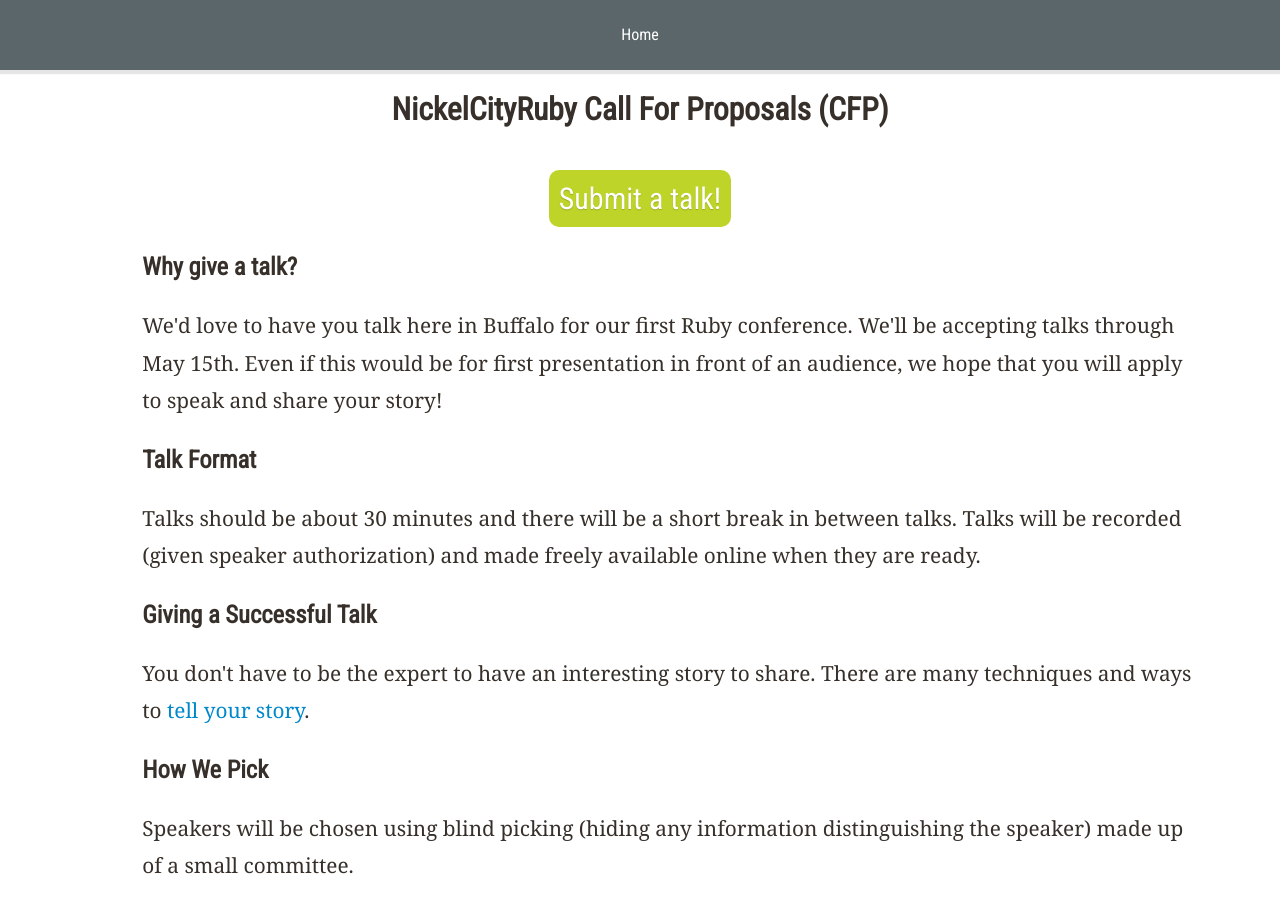
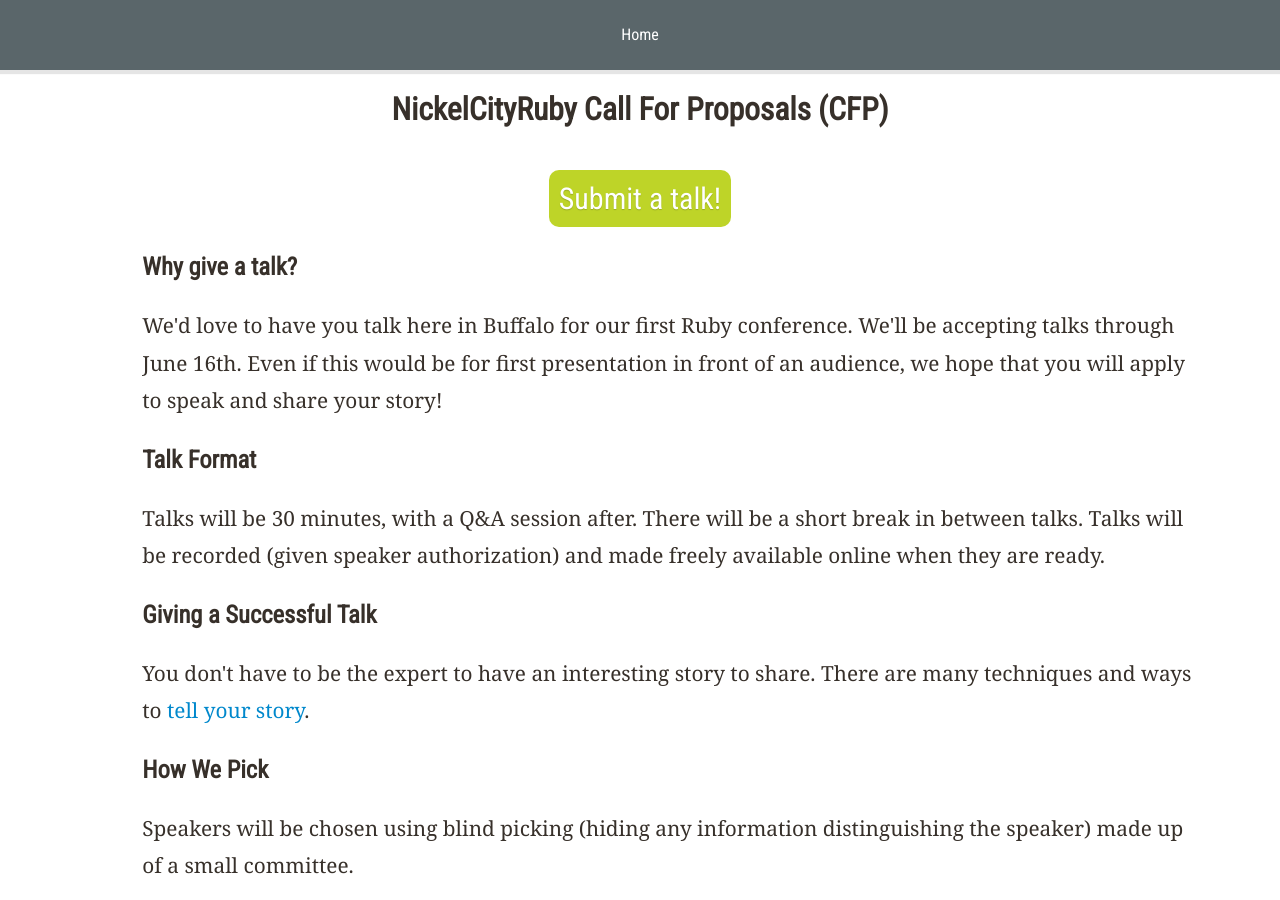
Before and after one commit to nysmakers/nysmakers.github.io, a Jekyll site: the page built from 2013/cfp/index.html, in a window 1280 px wide and 900 px high. Built offline with Jekyll 4.4.1, drawn with Linux system fonts in a browser that asks for light colours.

Commit message:
date clarification

```diff
--- a/2013/cfp/index.html
+++ b/2013/cfp/index.html
@@ -21,7 +21,7 @@
     </h3>
 
     <p class="span10 offset1">
-      We'd love to have you talk here in Buffalo for our first Ruby conference. We'll be accepting talks through May 15th. Even if this would be for first presentation in front of an audience, we hope that you will apply to speak and share your story!
+      We'd love to have you talk here in Buffalo for our first Ruby conference. We'll be accepting talks through June 16th. Even if this would be for first presentation in front of an audience, we hope that you will apply to speak and share your story!
     </p>
 
     <h3 class="span10 offset1">
@@ -29,7 +29,7 @@
     </h3>
 
     <p class="span10 offset1">
-      Talks should be about 30 minutes and there will be a short break in between talks. Talks will be recorded (given speaker authorization) and made freely available online when they are ready.
+      Talks will be 30 minutes, with a Q&A session after. There will be a short break in between talks. Talks will be recorded (given speaker authorization) and made freely available online when they are ready.
     </p>
 
     <h3 class="span10 offset1">
```
